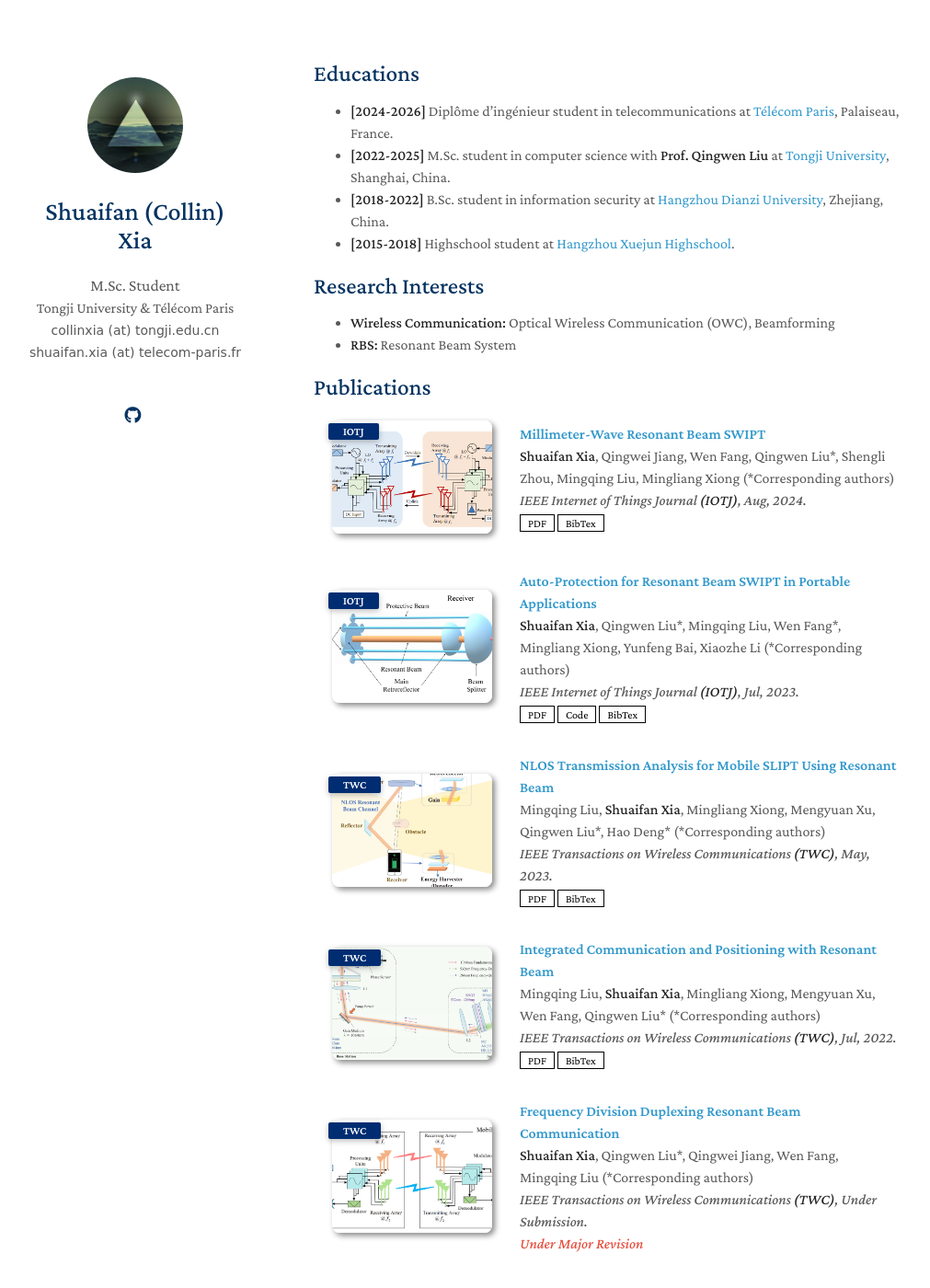
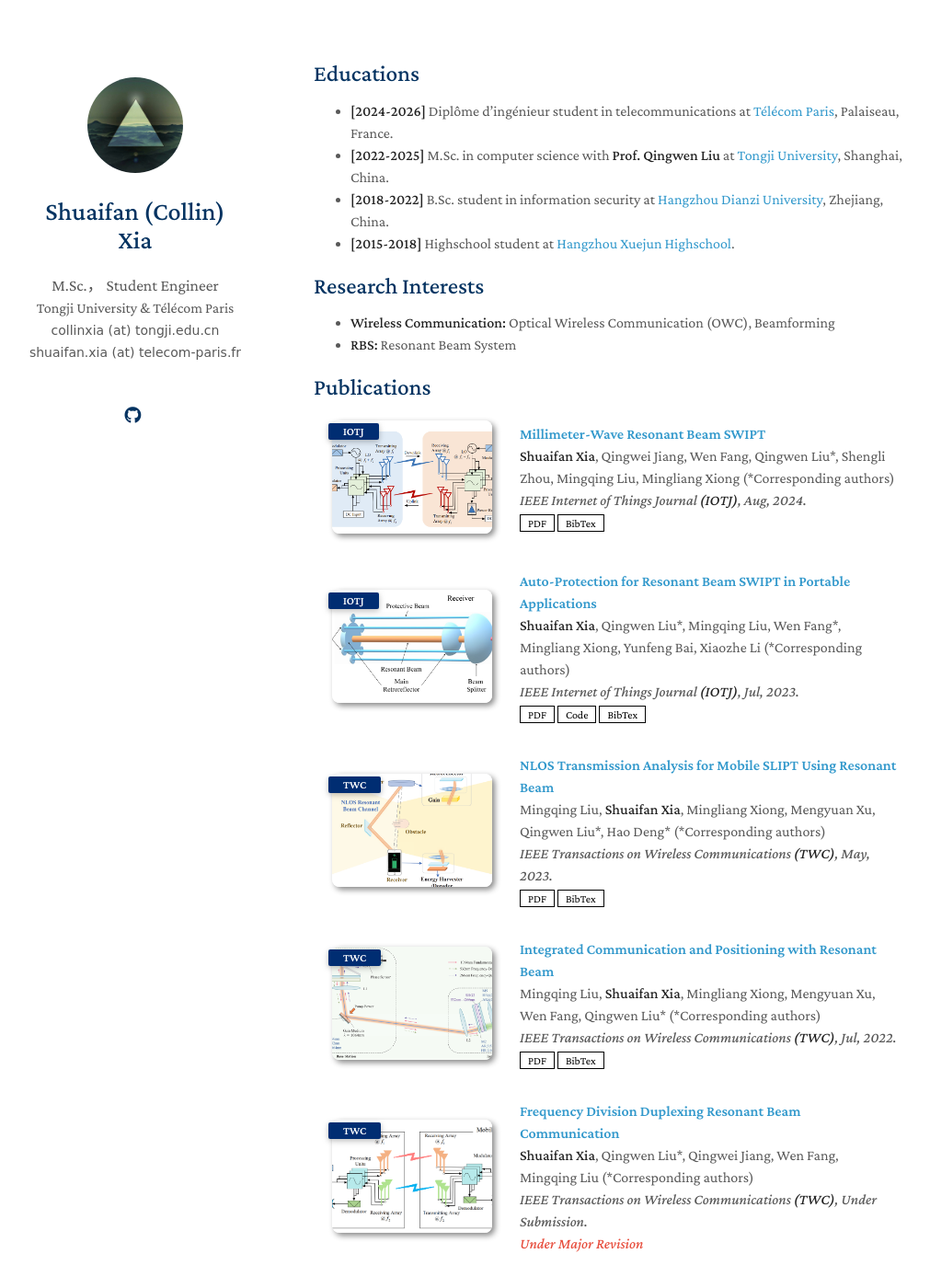
Before and after one commit to Collin911/homepage, a Jekyll site: the page built from index.md, in a window 1280 px wide and 1400 px high. Shown: the whole window at 92% size, without its empty margins (129-1140 px from the left). Built offline with Jekyll 4.4.1, drawn with Linux system fonts in a browser that asks for light colours; nearby versions of some CDN libraries; a style sheet for code colours, icons or effects is not loaded; our own code applies the rules of GitHub Pages for plain Markdown files; some of the changed text lies outside the part shown.

```diff
--- a/_config.yml
+++ b/_config.yml
@@ -1,6 +1,6 @@
 # Basic Information
 title: Shuaifan (Collin) Xia
-position: M.Sc. Student
+position: M.Sc.， Student Engineer
 affiliation: Tongji University & Télécom Paris
 email: collinxia (at) tongji.edu.cn    shuaifan.xia (at) telecom-paris.fr
 
--- a/index.md
+++ b/index.md
@@ -4,7 +4,7 @@ layout: homepage
 
 ## Educations
 - **[2024-2026]** Diplôme d'ingénieur student in telecommunications at [Télécom Paris](https://www.telecom-paris.fr/en/home), Palaiseau, France.
-- **[2022-2025]** M.Sc. student in computer science with [**Prof. Qingwen Liu**](https://lmqclare.github.io/Winglab/Publications.html) at [Tongji University](https://www.tongji.edu.cn/), Shanghai, China.
+- **[2022-2025]** M.Sc. in computer science with [**Prof. Qingwen Liu**](https://lmqclare.github.io/Winglab/Publications.html) at [Tongji University](https://www.tongji.edu.cn/), Shanghai, China.
 - **[2018-2022]** B.Sc. student in information security at [Hangzhou Dianzi University](https://www.hdu.edu.cn/main.htm), Zhejiang, China.
 - **[2015-2018]** Highschool student at [Hangzhou Xuejun Highschool](http://www.hzxjhs.com/home.htm).
 
```
Also changed, not shown: other parts of index.md (+1 -0 lines).
